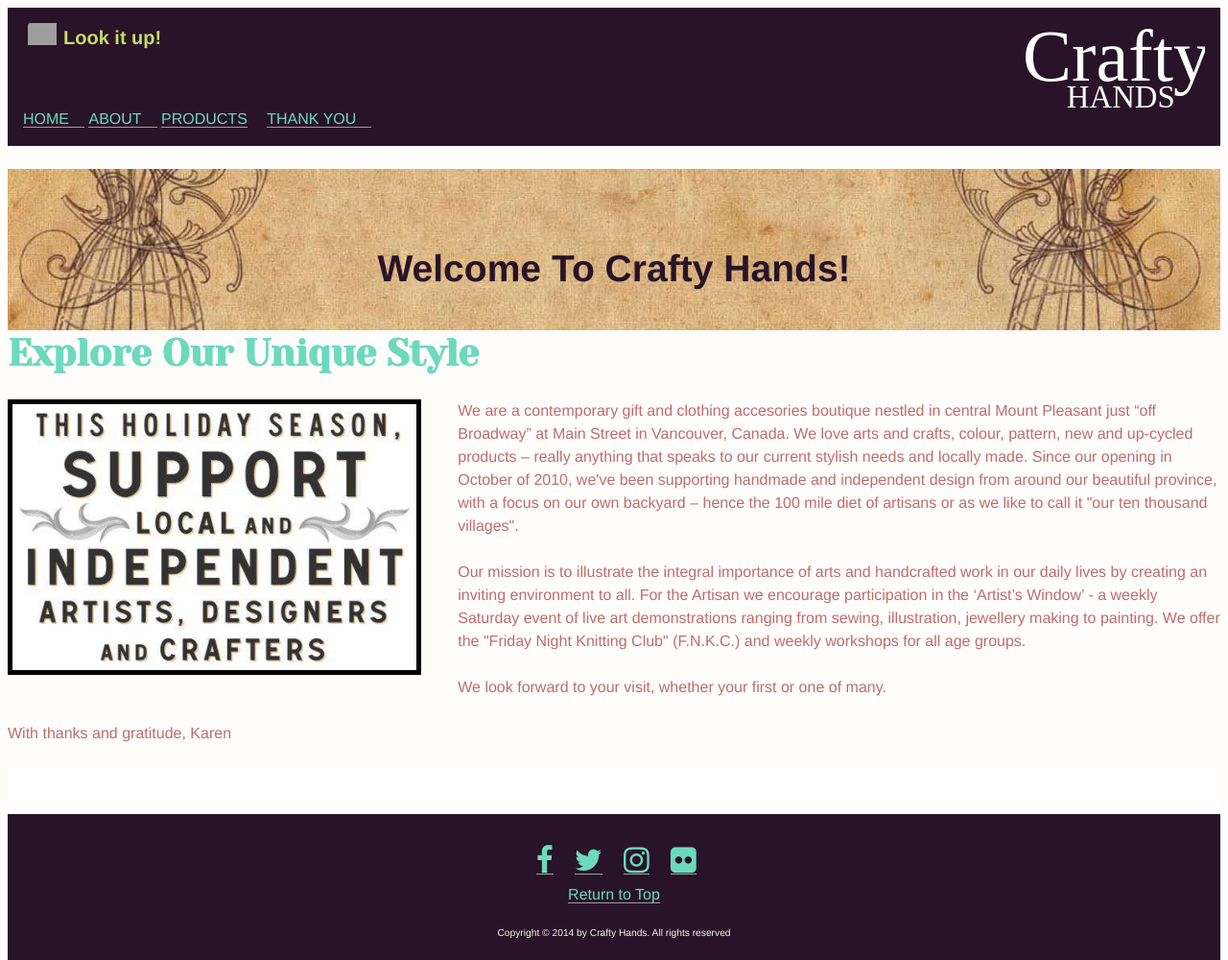
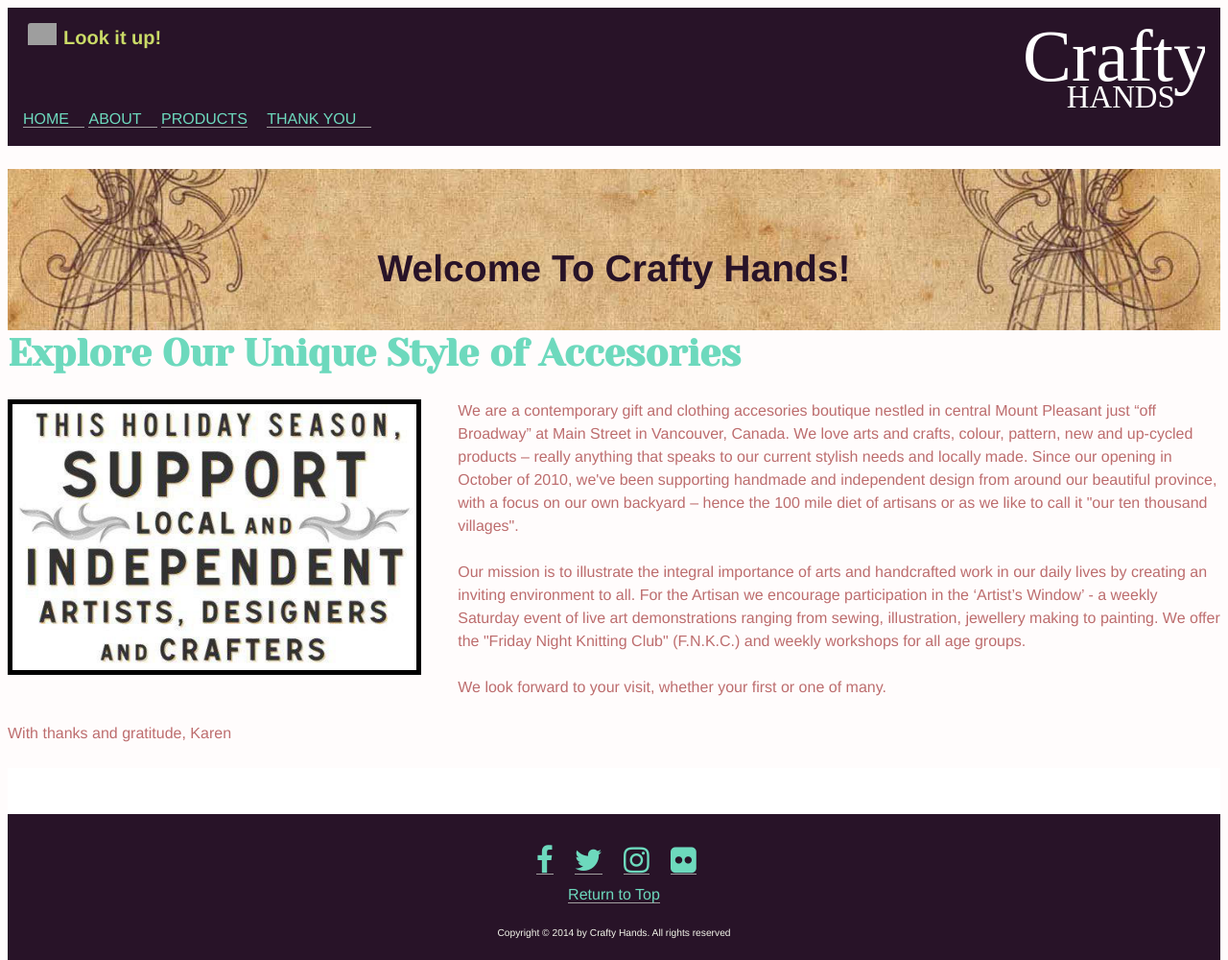
Before and after one commit to vickeymenard/ecommerce-website, a Jekyll site: the page built from index.html, in a window 1280 px wide. Shown: the whole page at 96% size. Built offline with Jekyll 4.4.1, drawn with Linux system fonts in a browser that asks for light colours; nearby versions of some CDN libraries; some web fonts are replaced; Markdown is read by kramdown in place of the engine named in the settings; grey boxes are pictures that could not be loaded.

Commit message:
changed H1 on home page

```diff
--- a/index.html
+++ b/index.html
@@ -5,7 +5,7 @@
 bannertext: Welcome To Crafty Hands!
 ---
 
-	<h1 class="peta">Explore Our Unique Style</h1>
+	<h1 class="peta">Explore Our Unique Style of Accesories</h1>
 
 	<img class="support unit unit-s-1 unit-m-1-2 unit-l-1-3" src="../images/support.png" alt="support">
 
```
